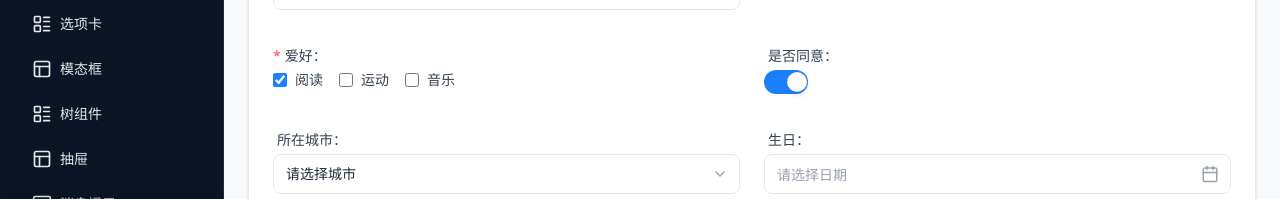
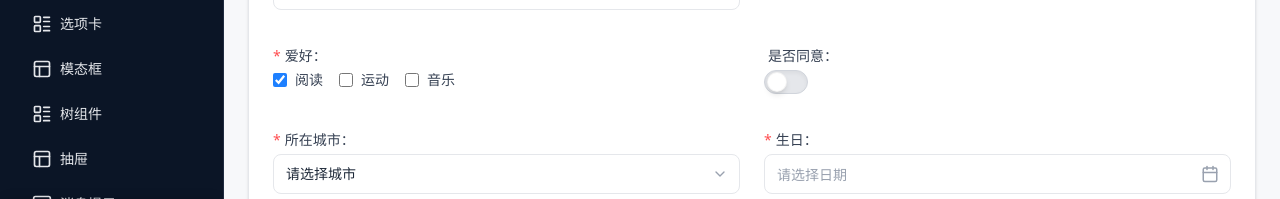
Before and after one commit to zhoumingxuan/sass-ui, a Next.js app: page /demo/form in a window 1280 px wide. Shown: the part 425-624 px from the top of the page. Built offline with nearby package versions, Linux system fonts and the light colour scheme.

Commit message:
表单整体修改

```diff
--- a/src/app/demo/form/page.tsx
+++ b/src/app/demo/form/page.tsx
@@ -35,7 +35,7 @@ export default function FormDemo() {
               password: '',
               gender: 'male',
               hobbies: ['read'],
-              agree: true,
+              agree: false,
               city: '',
               birthday: '',
               period: [undefined, undefined],
@@ -99,7 +99,7 @@ export default function FormDemo() {
               </div>
 
               <div className="col-span-12 md:col-span-6">
-                <Form.Item name="agree" label="是否同意" valuePropName="checked">
+                <Form.Item name="agree" label="是否同意" valuePropName="checked" rules={[{ validator: (v) => (v ? undefined : '请勾选同意') }]}>
                   <Switch label="" />
                 </Form.Item>
               </div>
@@ -115,13 +115,13 @@ export default function FormDemo() {
               </div>
 
               <div className="col-span-12 md:col-span-6">
-                <Form.Item name="birthday" label="生日">
+                <Form.Item name="birthday" label="生日" rules={[{ required: true, message: '请选择日期' }]}>
                   <Input.Date />
                 </Form.Item>
               </div>
 
               <div className="col-span-12 md:col-span-6">
-                <Form.Item name="period" label="有效期">
+                <Form.Item name="period" label="有效期" rules={[{ validator: (v) => (Array.isArray(v) && v[0] && v[1]) ? undefined : '请选择起止日期' }]}>
                   <Input.DateRange />
                 </Form.Item>
               </div>
--- a/src/components/date/DateRangePicker.tsx
+++ b/src/components/date/DateRangePicker.tsx
@@ -3,7 +3,7 @@
 import { useEffect, useMemo, useRef, useState } from 'react';
 import { createPortal } from 'react-dom';
 import type { CSSProperties } from 'react';
-import { fieldLabel, helperText, inputBase, inputSize } from '../formStyles';
+import { fieldLabel, helperText, inputBase, inputSize, inputStatus, Status } from '../formStyles';
 import { Calendar as CalendarIcon } from 'lucide-react';
 import Calendar from './Calendar';
 import { addMonths, endOfMonth, formatISO, parseDateStrict, startOfMonth } from './utils';
@@ -28,6 +28,7 @@ type Props = {
   requireConfirm?: boolean;
   onChange?: (start?: string, end?: string) => void;
   className?: string;
+  status?: Status;
 };
 
 export default function DateRangePicker({
@@ -47,6 +48,7 @@ export default function DateRangePicker({
   disabledAfter,
   onChange,
   className = '',
+  status,
 }: Props) {
   const isControlled = typeof start !== 'undefined' || typeof end !== 'undefined';
   const [s, setS] = useState<string | undefined>(defaultValue ? defaultValue[0] : undefined);
@@ -335,7 +337,8 @@ export default function DateRangePicker({
                   setOpen(false);
                 }
               }}
-              className={`${inputBase} ${inputSize['md']} text-left pr-10 ${(active === 'start' && open) ? 'ring-2 ring-primary/20 border-transparent' : ''} ${(open ? !draftStartInput : !sv) ? 'text-gray-400' : 'text-gray-700'}`}
+              aria-invalid={status === 'error' ? true : undefined}
+              className={`${inputBase} ${inputSize['md']} ${status ? inputStatus[status] : ''} text-left pr-10 ${(active === 'start' && open) ? 'ring-2 ring-primary/20 border-transparent' : ''} ${(open ? !draftStartInput : !sv) ? 'text-gray-400' : 'text-gray-700'}`}
             />
             <span className="pointer-events-none absolute right-3 top-1/2 -translate-y-1/2 text-gray-400"><CalendarIcon size={18} aria-hidden /></span>
           </div>
@@ -369,7 +372,8 @@ export default function DateRangePicker({
                   setOpen(false);
                 }
               }}
-              className={`${inputBase} ${inputSize['md']} text-left pr-10 ${(active === 'end' && open) ? 'ring-2 ring-primary/20 border-transparent' : ''} ${(open ? !draftEndInput : !ev) ? 'text-gray-400' : 'text-gray-700'}`}
+              aria-invalid={status === 'error' ? true : undefined}
+              className={`${inputBase} ${inputSize['md']} ${status ? inputStatus[status] : ''} text-left pr-10 ${(active === 'end' && open) ? 'ring-2 ring-primary/20 border-transparent' : ''} ${(open ? !draftEndInput : !ev) ? 'text-gray-400' : 'text-gray-700'}`}
             />
             <span className="pointer-events-none absolute right-3 top-1/2 -translate-y-1/2 text-gray-400"><CalendarIcon size={18} aria-hidden /></span>
           </div>
--- a/src/components/form/index.tsx
+++ b/src/components/form/index.tsx
@@ -271,15 +271,23 @@ function FormItem({
         if (name) form!.validateField(name);
       }
     };
+
+    // error status propagation for form controls
+    if (hasErr) {
+      // Inputs that support `status` = 'error' will render red borders
+      (childProps as Record<string, unknown>).status = 'error';
+      // Radio/Checkbox/Switch 不做额外错误样式处理
+    }
   }
   const isHorizontal = form!.layout === 'horizontal';
   const showColon = typeof colon === 'boolean' ? colon : form!.colon !== false;
   const renderLabel = () => {
     if (!label) return null;
     const txt = typeof label === 'string' ? label : label;
+    const requiredMark = required || (Array.isArray(rules) ? rules.some(r => r && (r as Rule).required) : false);
     return (
       <div className={fieldLabel}>
-        <span className="text-error mr-1">{required ? '*' : ''}</span>
+        <span className="text-error mr-1">{requiredMark ? '*' : ''}</span>
         <span className="text-gray-700">{txt}{showColon ? '：' : ''}</span>
       </div>
     );
--- a/src/components/formStyles.ts
+++ b/src/components/formStyles.ts
@@ -19,12 +19,14 @@ export const controlRing = 'focus-visible:outline-none focus-visible:ring-2 focu
 export const controlDisabled = 'opacity-50 cursor-not-allowed';
 
 // Input status helpers for error/warning/success/info rings and borders
-export type Status = 'error' | 'warning' | 'success' | 'info';
+// Design note: to avoid using !important, we explicitly override base
+// hover/focus border colors with the same variants and place these
+// classes after `inputBase` in consumers.
+export type Status = 'error' | 'warning' | 'success';
 export const inputStatus: Record<Status, string> = {
-  error: 'border-error focus:ring-error/20',
-  warning: 'border-warning focus:ring-warning/20',
-  success: 'border-success focus:ring-success/20',
-  info: 'border-info focus:ring-info/20',
+  error: '!border-error hover:border-error focus-visible:ring-1 focus-visible:ring-error/40',
+  warning: '!border-warning hover:border-warning focus-visible:ring-1 focus-visible:ring-warning/40',
+  success: '!border-success hover:border-success focus-visible:ring-1 focus-visible:ring-success/40'
 };
 
 // Unified input sizing without px font sizes
```
